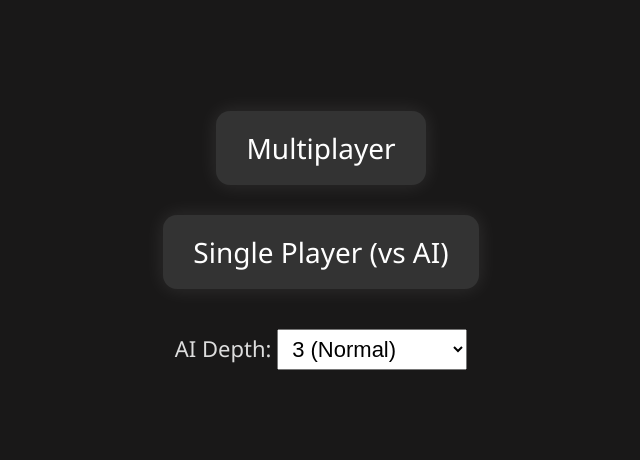
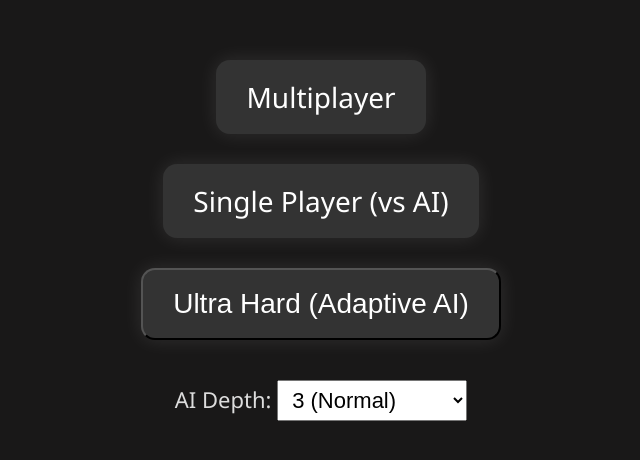
Before and after one commit to MahdiBND/Capture-the-tiles, a plain HTML site: page index.html in a window 1280 px wide. Shown: the part 160-620 px from the top of the page, without its empty margins (319-959 px from the left). Drawn offline with Linux system fonts and the light colour scheme.

Commit message:
add adaptive style link

```diff
--- a/index.html
+++ b/index.html
@@ -240,6 +240,10 @@
   <div id="modeScreen">
     <div class="mode-btn" onclick="startGame(false)">Multiplayer</div>
     <div class="mode-btn" onclick="startGame(true)">Single Player (vs AI)</div>
+    <button class="mode-btn" onclick="location.href='adaptive.html'">
+  Ultra Hard (Adaptive AI)
+</button>
+
     <div id="aiDepthContainer" style="text-align:center;">
       <label style="font-size:22px;">AI Depth:
         <select id="aiDepthSelect" style="font-size:22px; padding:6px 10px;">
```
